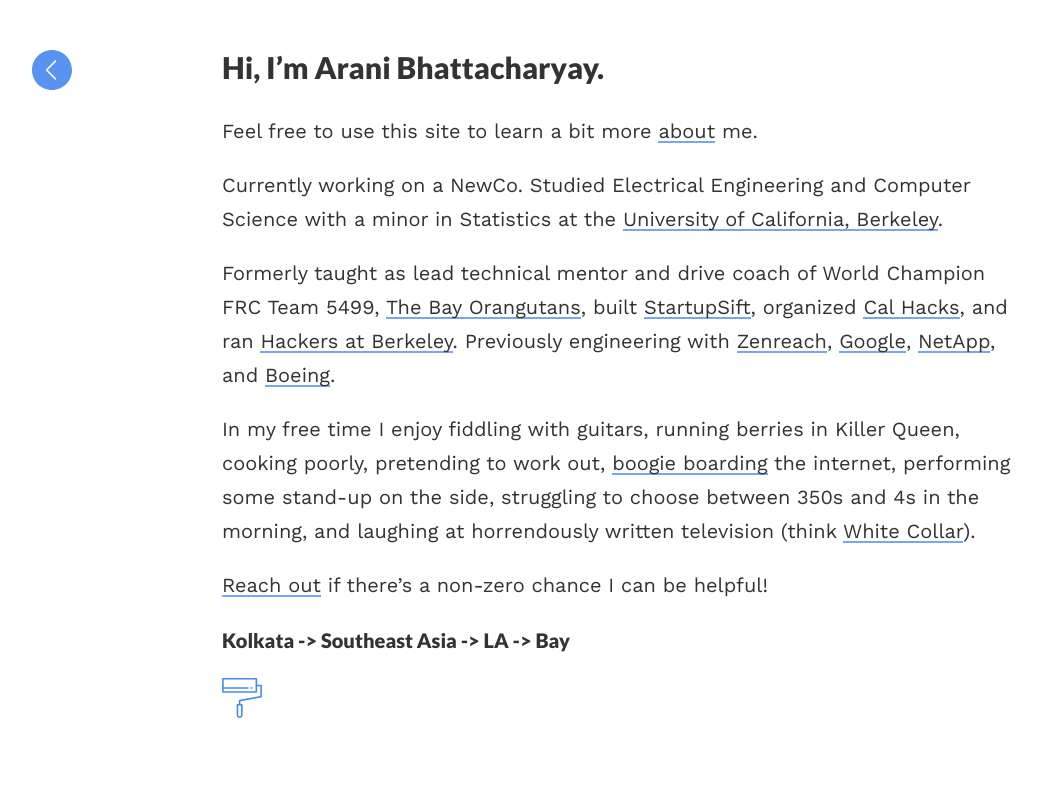
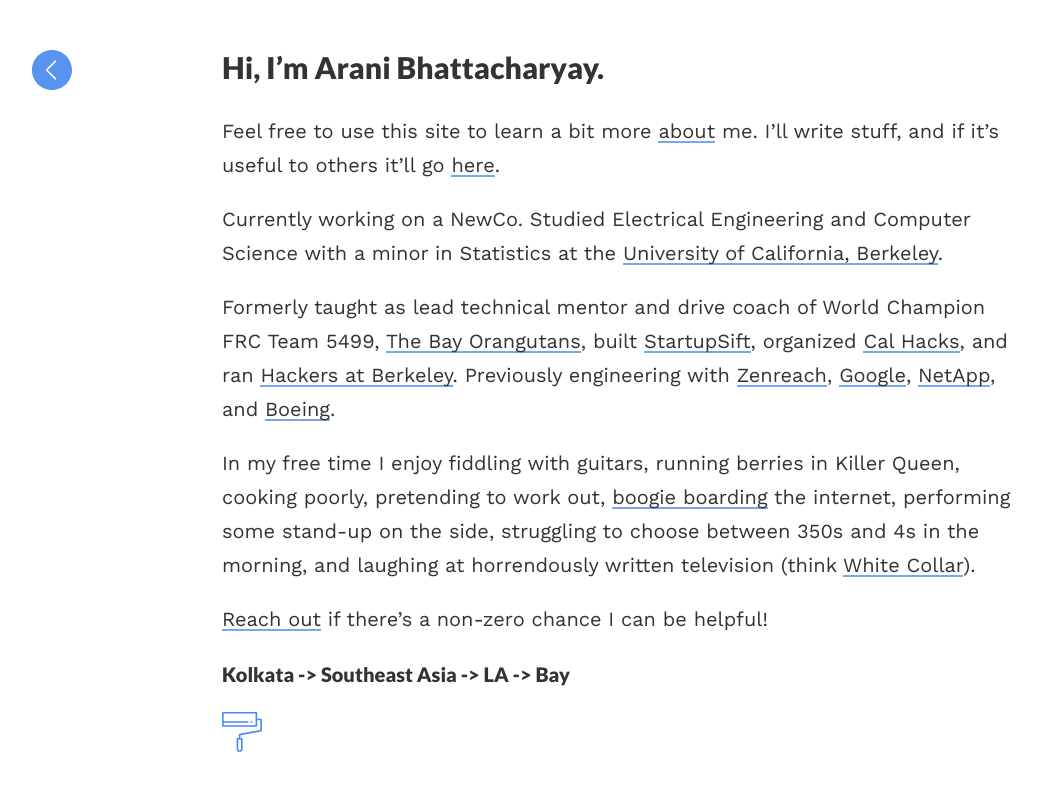
Before and after one commit to aranibatta/aranibatta.github.io, a Jekyll site: the page built from index.md, in a window 1280 px wide. Shown: the top 791 px of the page, without its empty margins (18-1060 px from the left). Built offline with Jekyll 4.4.1, drawn with Linux system fonts in a browser that asks for light colours; our own code applies the rules of GitHub Pages for plain Markdown files.

Commit message:
Update index.md

```diff
--- a/index.md
+++ b/index.md
@@ -5,7 +5,7 @@
 Hi, I'm arani bhattacharyay.
 ------
 
-Feel free to use this site to learn a bit more [about](https://www.notion.so/bhattacharyay/arani-bhattacharyay-8ced3f678a99479a968f33fa2b93f4bd) me.
+Feel free to use this site to learn a bit more [about](https://www.notion.so/bhattacharyay/arani-bhattacharyay-8ced3f678a99479a968f33fa2b93f4bd) me. I'll write stuff, and if it's useful to others it'll go [here](http://blog.bhattacharyay.com).
 
 Currently working on a NewCo. Studied Electrical Engineering and Computer Science with a minor in Statistics at the [University of California, Berkeley](http://berkeley.edu).
 
```
